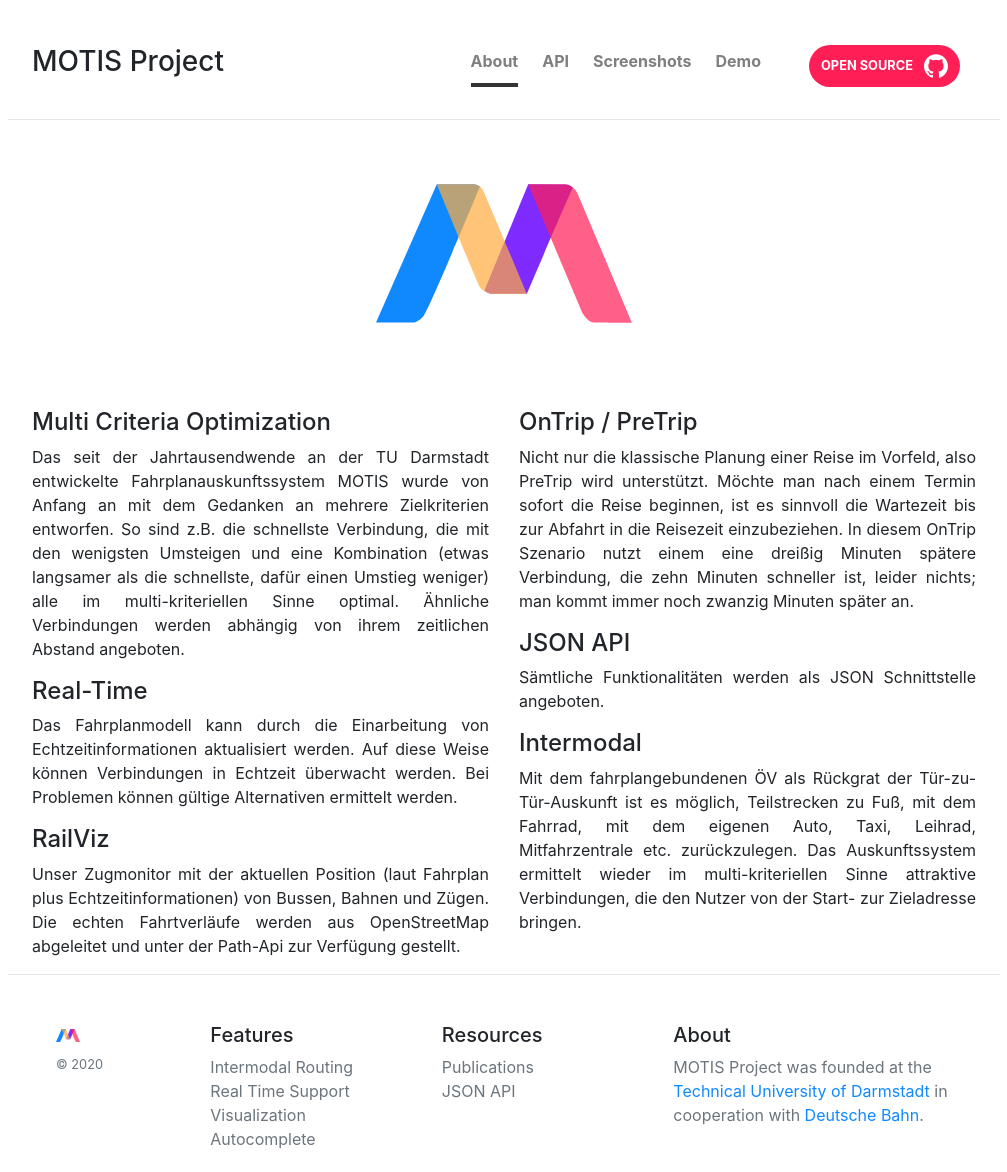
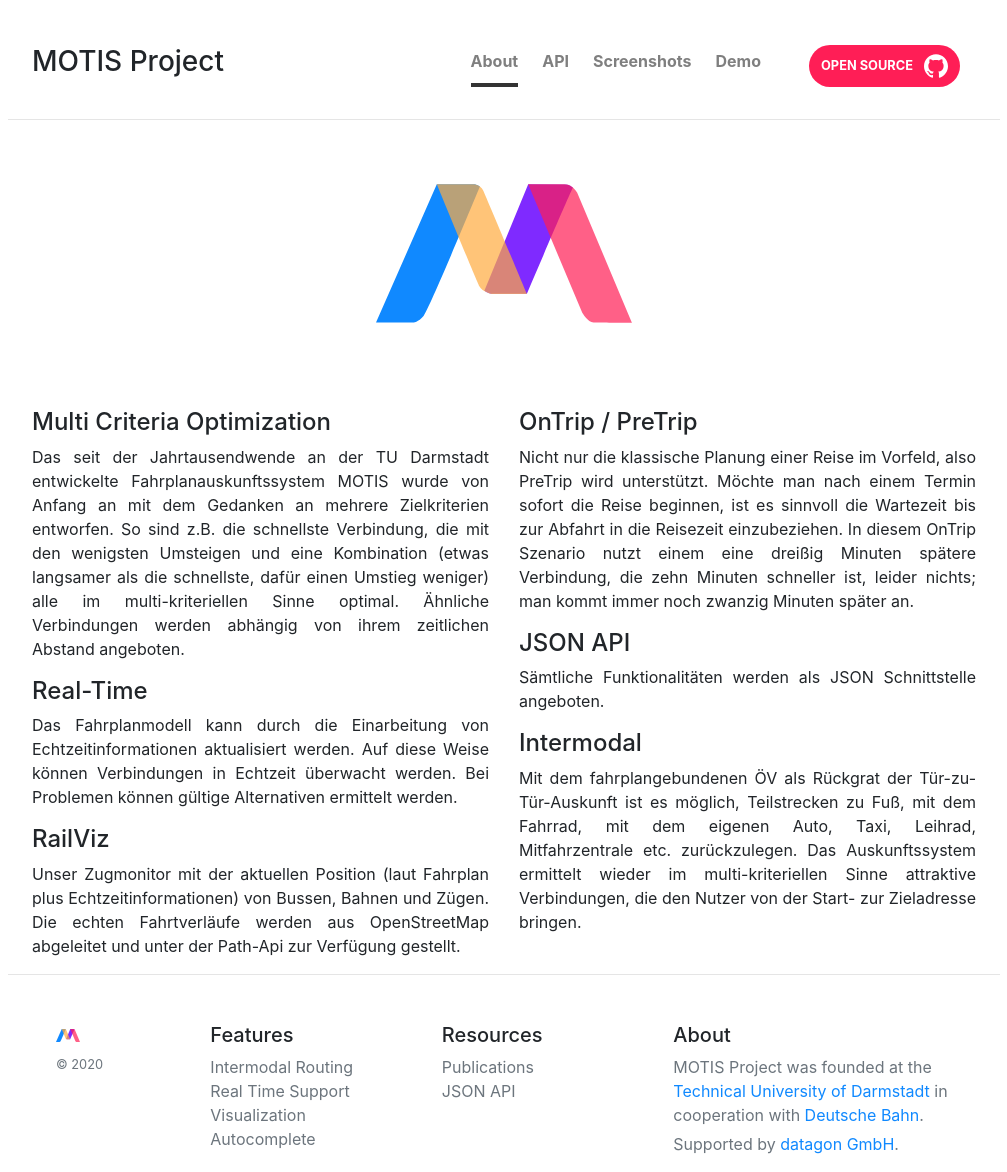
Before and after one commit to motis-project/motis-page, a Jekyll site: the page built from index.html, in a window 1280 px wide. Shown: the whole page, without its empty margins (136-1143 px from the left). Built offline with Jekyll 4.4.1, drawn with Linux system fonts in a browser that asks for light colours.

Commit message:
configure project details, add favicons, move "open source" text 1px

```diff
--- a/_config.yml
+++ b/_config.yml
@@ -18,16 +18,12 @@
 # You can create any custom variable you would like, and they will be accessible
 # in the templates via {{ site.myvariable }}.
 
-title: Your awesome title
-email: your-email@example.com
+title: MOTIS Project
+email: info@motis-project.de
 description: >- # this means to ignore newlines until "baseurl:"
-  Write an awesome description for your new site here. You can edit this
-  line in _config.yml. It will appear in your document head meta (for
-  Google search results) and in your feed.xml site description.
+  Intermodal Real Time Routing and more.
 baseurl: "" # the subpath of your site, e.g. /blog
-url: "" # the base hostname & protocol for your site, e.g. http://example.com
-twitter_username: jekyllrb
-github_username:  jekyll
+url: "https://motis-project.de" # the base hostname & protocol for your site, e.g. http://example.com
 
 # Build settings
 theme: minima
--- a/_includes/footer.html
+++ b/_includes/footer.html
@@ -23,7 +23,8 @@
 
     <div class="col-md-4">
       <h5>About</h5>
-      <p class="text-muted">MOTIS Project was founded at the <br/><a href="https://www.algo.informatik.tu-darmstadt.de/" target="_blank">Technical University of Darmstadt</a> in cooperation with <a href="https://www1.deutschebahn.com/innovationsallianz" target="_blank">Deutsche Bahn</a>.</p>
+      <p class="text-muted" style="margin-bottom: 0.3rem">MOTIS Project was founded at the <br/><a href="https://www.algo.informatik.tu-darmstadt.de/" target="_blank">Technical University of Darmstadt</a> in cooperation with <a href="https://www1.deutschebahn.com/innovationsallianz" target="_blank">Deutsche Bahn</a>.</p>
+      <p class="text-muted">Supported by <a href="https://datagon.de/">datagon GmbH</a>.</p>
     </div>
   </div>
 </footer>
--- a/_includes/header.html
+++ b/_includes/header.html
@@ -7,7 +7,7 @@
       <a class="nav-link" href="#">Screenshots</a>
       <a class="nav-link" href="#">Demo</a>
       <a class="github nav-icon ml-5 mr-3" href="https://github.com/motis-project/motis">
-        Open Source <img class="ml-1 p-1" src="{{ "/assets/github.svg" | relative_url }}" alt="" width="32" height="32" /></a>
+        <span style="position: relative; top: 1px;">Open Source</span> <img class="ml-1 p-1" src="{{ "/assets/github.svg" | relative_url }}" alt="" width="32" height="32" /></a>
     </nav>
   </div>
 </header>
```
Also changed, not shown: android-chrome-192x192.png (added), android-chrome-512x512.png (added), apple-touch-icon.png (added), favicon-16x16.png (added), favicon-32x32.png (added), favicon.ico (added), site.webmanifest (added).
